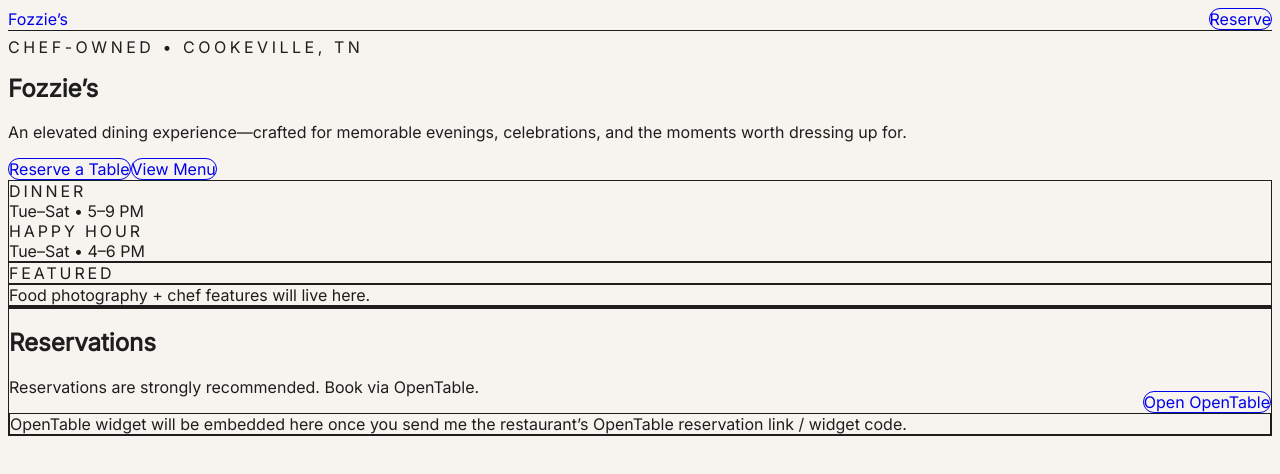
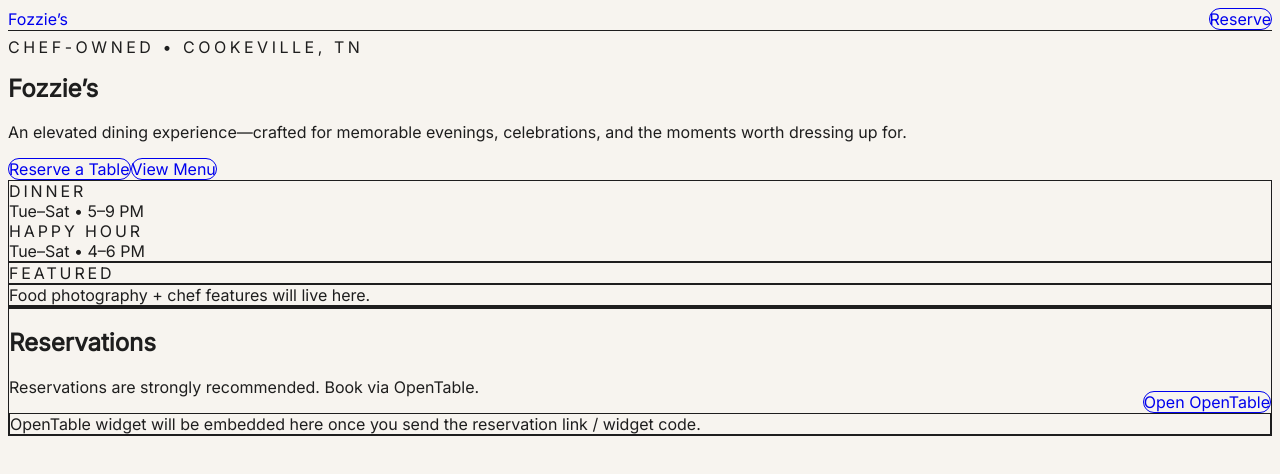
Before and after one commit to walkperro/fozzies, a Next.js app: page / in a window 1280 px wide. Shown: the top 474 px of the page. Built offline with nearby package versions, Linux system fonts and the light colour scheme.

Commit message:
Fix home page TSX syntax

```diff
--- a/src/app/page.tsx
+++ b/src/app/page.tsx
@@ -78,6 +78,7 @@ export default function HomePage() {
                 Reservations are strongly recommended. Book via OpenTable.
               </p>
             </div>
+
             <a
               href="#"
               className="rounded-full border border-gold px-5 py-2.5 text-sm font-medium text-charcoal no-underline transition hover:bg-gold/15"
@@ -87,8 +88,7 @@ export default function HomePage() {
           </div>
 
           <div className="mt-6 rounded-2xl border border-charcoal/10 bg-ivory p-6 text-sm text-charcoal/70">
-            OpenTable widget will be embedded here once you send me the restaurant’s
-            OpenTable reservation link / widget code.
+            OpenTable widget will be embedded here once you send the reservation link / widget code.
           </div>
         </div>
       </section>
```
